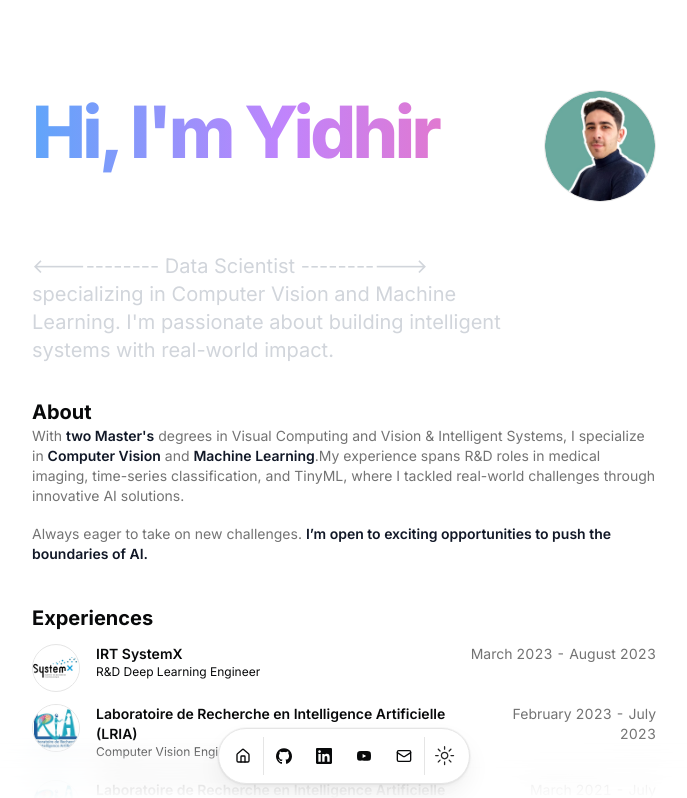
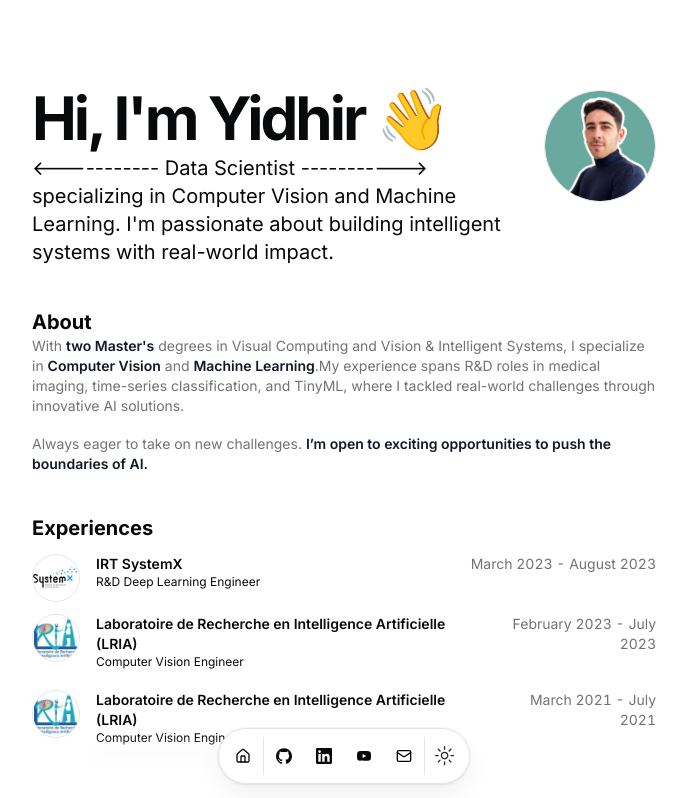
Before and after one commit to YIDDEV/yidhir, a Next.js app: page /yidhir/ in a window 1280 px wide. Shown: the top 798 px of the page, without its empty margins (296-983 px from the left). Built offline with nearby package versions, Linux system fonts and the light colour scheme.

Commit message:
update 1.6.1

```diff
--- a/src/app/page.tsx
+++ b/src/app/page.tsx
@@ -24,30 +24,19 @@ export default function Page() {
       <section id="hero">
         <div className="mx-auto w-full max-w-2xl space-y-8">
           <div className="gap-2 flex justify-between">
-          <div className="flex flex-col flex-1 space-y-3">
-            {/* Title with animation */}
-            <motion.h1
-              initial={{ opacity: 0, y: 20 }}
-              animate={{ opacity: 1, y: 0 }}
-              transition={{ duration: 0.8, ease: "easeOut" }}
-              className="text-4xl font-extrabold tracking-tighter sm:text-6xl xl:text-7xl bg-gradient-to-r from-blue-400 via-purple-400 to-pink-400 bg-clip-text text-transparent"
-            >
-              Hi, I'm {DATA.name.split(" ")[0]}{" "}
-              <motion.span {...waveAnimation} className="inline-block">
-                👋
-              </motion.span>
-            </motion.h1>
-
-            {/* Description*/}
-            <motion.p
-              initial={{ opacity: 0 }}
-              animate={{ opacity: 1 }}
-              transition={{ delay: 0.2, duration: 1 }}
-              className="max-w-[600px] text-lg md:text-xl text-gray-300 leading-relaxed"
-            >
-              {DATA.description}
-            </motion.p>
-          </div>
+            <div className="flex-col flex flex-1 space-y-1.5">
+              <BlurFadeText
+                delay={BLUR_FADE_DELAY}
+                className="text-3xl font-bold tracking-tighter sm:text-5xl xl:text-6xl/none"
+                yOffset={8}
+                text={`Hi, I'm ${DATA.name.split(" ")[0]} 👋`}
+              />
+              <BlurFadeText
+                className="max-w-[600px] md:text-xl"
+                delay={BLUR_FADE_DELAY}
+                text={DATA.description}
+              />
+            </div>
             <BlurFade delay={BLUR_FADE_DELAY}>
               <Avatar className="size-28 border">
                 <AvatarImage alt={DATA.name} src={DATA.avatarUrl} />
```
